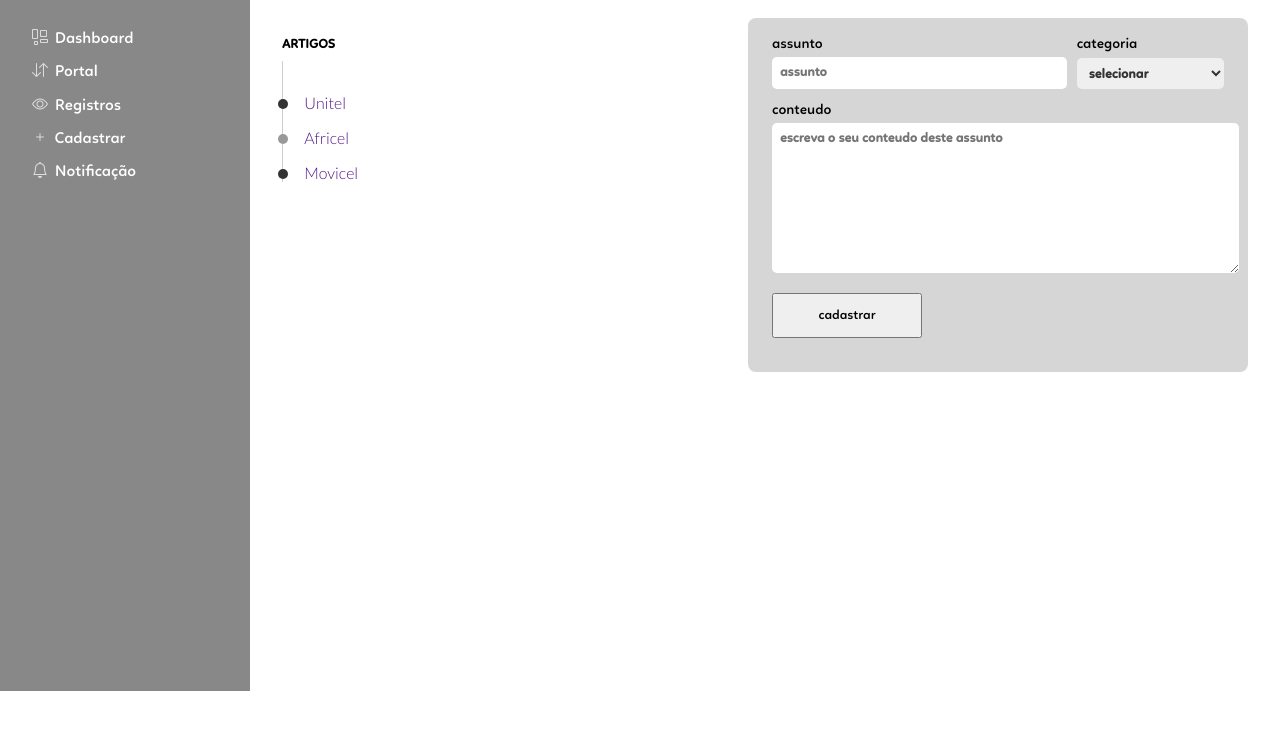
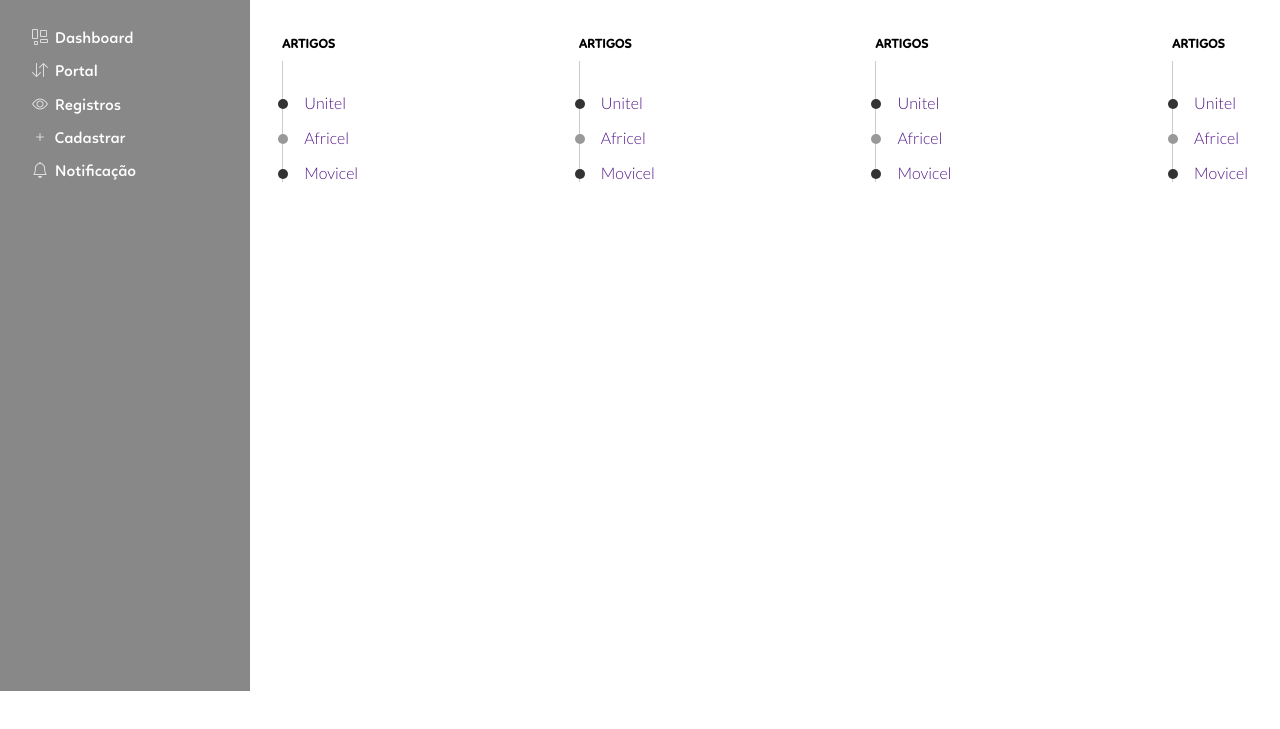
Before and after one commit to TomasManuelTM/blog.kataleya, a plain HTML site: page index.html in a window 1280 px wide. Shown: the part 109-838 px from the top of the page. Drawn offline with Linux system fonts and the light colour scheme.

Commit message:
mudancas index

```diff
--- a/index.html
+++ b/index.html
@@ -39,33 +39,37 @@
                     </ul>
                 </div>
 
-                <form action="" class="form">
-                    <div>
-                        <div>
-                            <span>Assunto</span>
-                            <input type="text" name="" placeholder="assunto">
-                        </div>
+                  <div class="artigos">
+                    <h4>Artigos</h4>
+                    <ul>
+                        <li><a href="">Unitel</a></li>
+                        <li><a href="">Africel</a></li>
+                        <li><a href="">Movicel</a></li>
+                    </ul>
+                </div>
 
-                        <div>
-                            <span>Categoria</span>
-                            <select name="" id="">
-                                <option disabled selected>selecionar</option>
-                                <option value="">motivacao</option>
-                                <option value="">bloguer</option>
-                                <option value="">auto-ajuda</option>
-                            </select>
-                        </div>
-                    </div>
-                    <div class="t_">
-                        <span>Conteudo</span>
-                        <textarea placeholder="escreva o seu conteudo deste assunto"></textarea>
-                    </div>
-                    <div class="t_">
-                        <button>cadastrar</button>
-                    </div>
-                </form>
+                  <div class="artigos">
+                    <h4>Artigos</h4>
+                    <ul>
+                        <li><a href="">Unitel</a></li>
+                        <li><a href="">Africel</a></li>
+                        <li><a href="">Movicel</a></li>
+                    </ul>
+                </div>
+
+                  <div class="artigos">
+                    <h4>Artigos</h4>
+                    <ul>
+                        <li><a href="">Unitel</a></li>
+                        <li><a href="">Africel</a></li>
+                        <li><a href="">Movicel</a></li>
+                    </ul>
+                </div>
+
             </div>
         </article>
     </div>
+
+    <script src="index.js"></script>
 </body>
 </html>
--- /dev/null
+++ b/index.js
@@ -0,0 +1,20 @@
+let formNewUser = document.getElementById("form");
+
+if(formNewUser){
+formNewUser.addEventListener("submit", async(e) => {
+
+e.preventDefault();
+
+const dadosForm = new FormData(formNewUser);
+
+dadosForm.get("assunto");
+// console.log(dadosFor);
+
+const dados = await fetch('http://127.0.0.1:5500/',{
+method:"PUT",
+headers: {'Content-Type': `multipart/form-data;`},
+body: dadosForm
+});
+console.log(dados)
+});
+}
```
Also changed, not shown: assets/view/form.html (added, +26 -0 lines).
